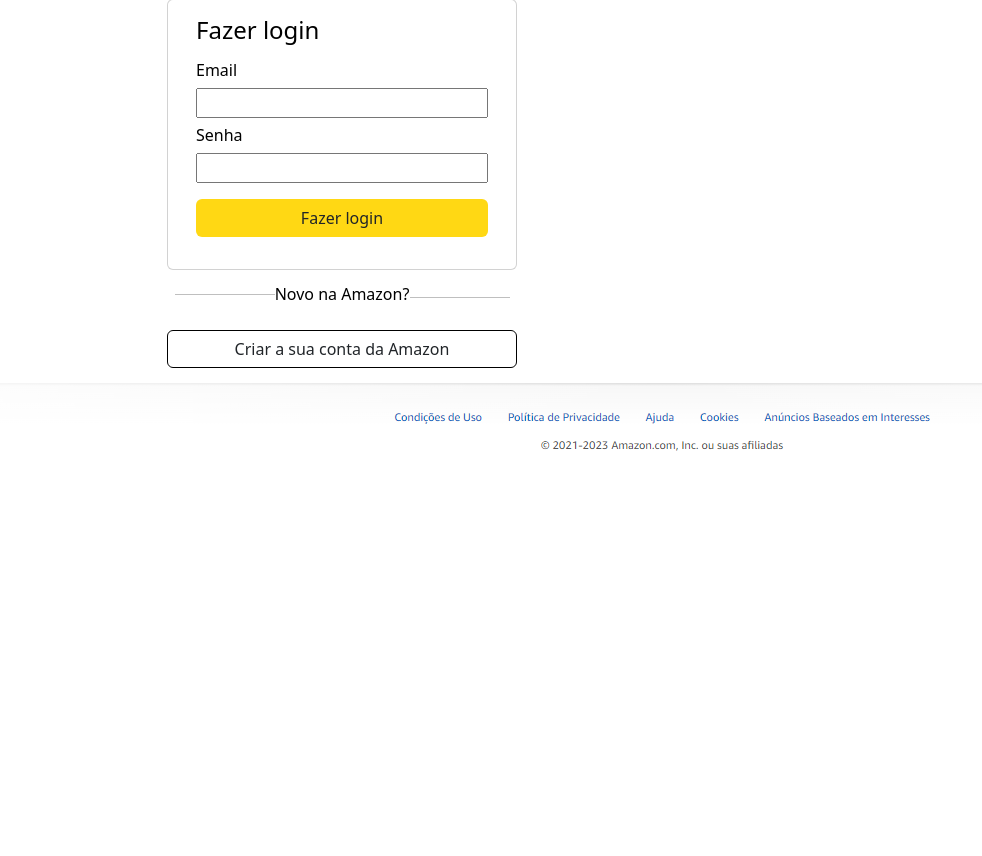
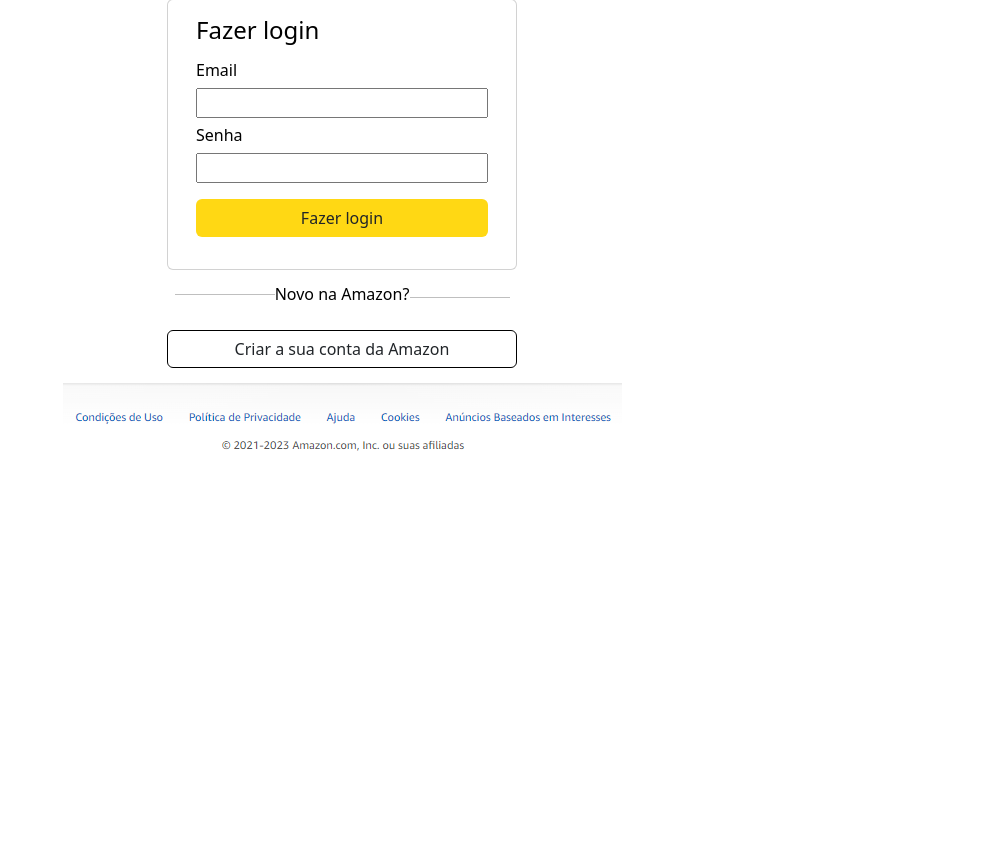
Before and after one commit to carlosneto726/amazon-clone, a PHP site: page /adm/login/login.php in a window 1280 px wide; the page is wider, and only the part inside the window is pictured. Shown: the part 68-924 px from the top of that part, without its empty margins (298-1280 px from the left). After the commit the page ends 519 px from the top of that part, so only its background shows below. Run offline with PHP 8.4, Linux system fonts and the light colour scheme.

Commit message:
login resposivo e pesquisa funcionando

```diff
--- a/adm/login/login.php
+++ b/adm/login/login.php
@@ -59,7 +59,7 @@
     </center>
 
     <!-- Rodapé -->
-    <img src="../../img/rodape_login.png" alt="">
+    <center><img  style="min-width:30%; max-width:80%;"src="../../img/rodape1_login.png" alt=""></center>
 
 
 </body>
--- a/includes/menu.php
+++ b/includes/menu.php
@@ -21,7 +21,7 @@ $isset = IsSet($_COOKIE['email']);
 
             <div class="nav-item" style="width:73%">
                 <div class="input-group">
-                <form class="d-flex" role="search" action="?secao=pesquisa" method="POST " style="width:100%">
+                <form class="d-flex" role="search" action="?secao=pesquisa" method="POST" style="width:100%">
                     <div class="dropdown">
                         <button class="btn btn-secondary dropdown-toggle" type="button" data-bs-toggle="dropdown" aria-expanded="false">
                             Todos
```
Also changed, not shown: img/rodape1_login.png (added).
